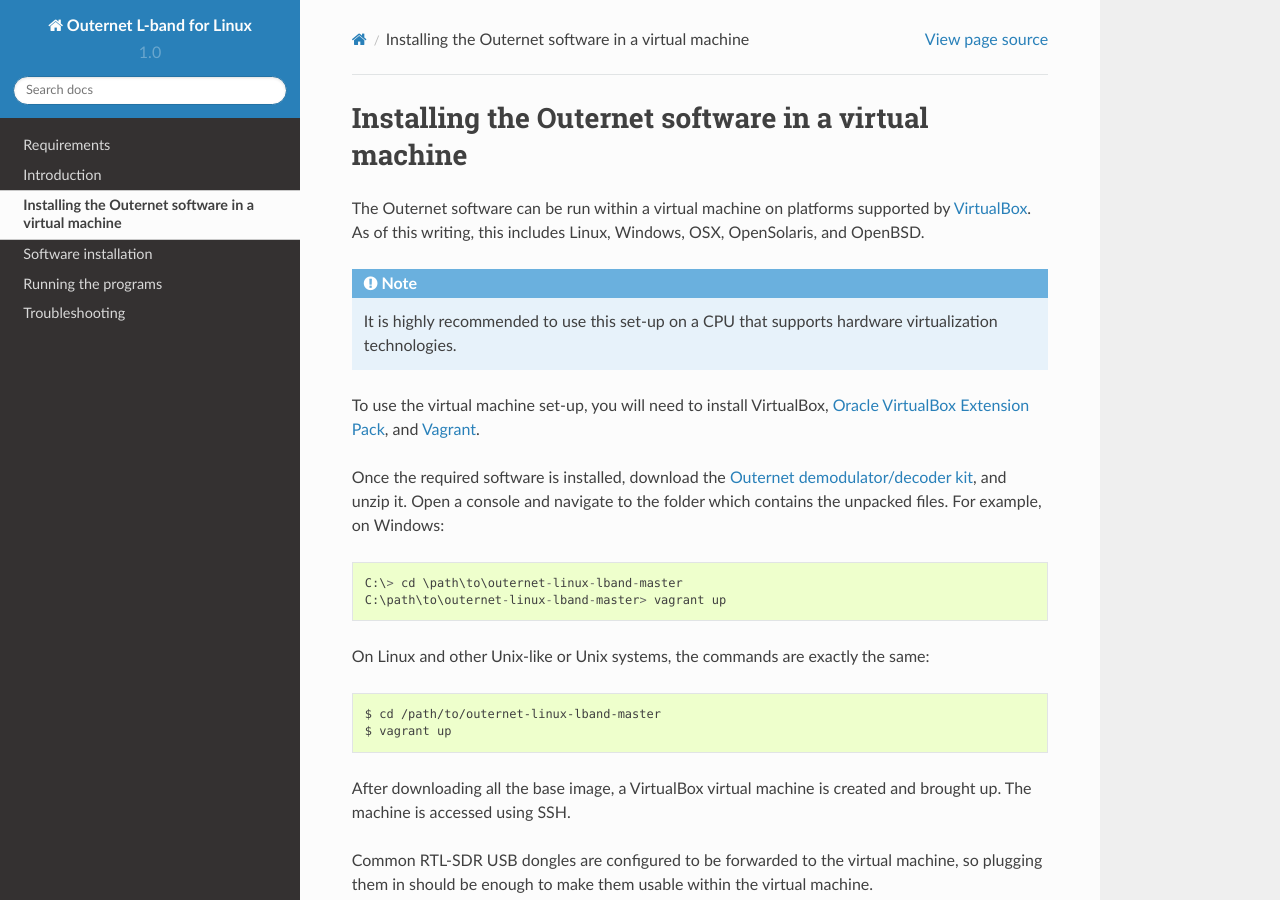
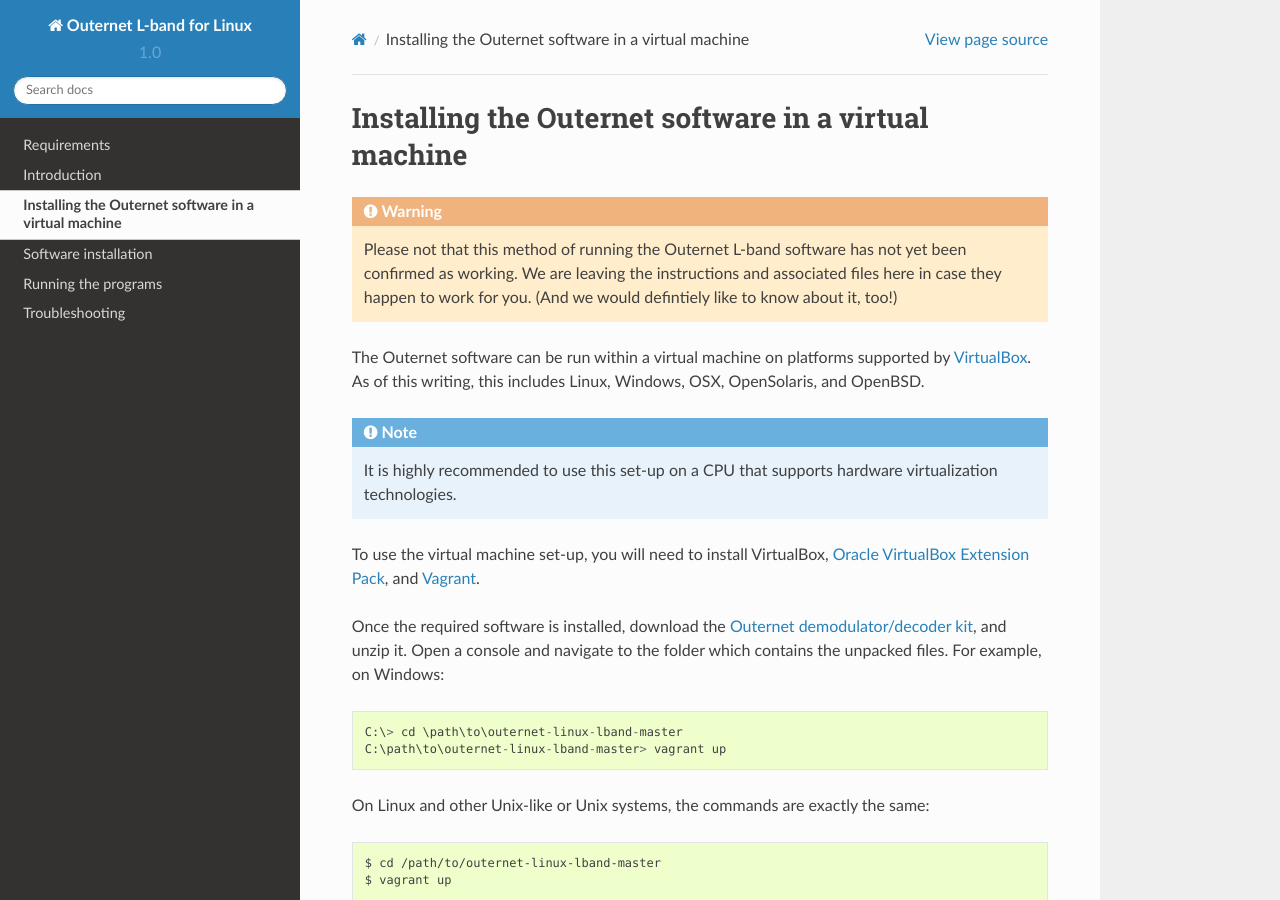
Before and after one commit to Othernet-Project/outernet-linux-lband, a Sphinx documentation site: the page built from docs/source/virtual.rst, in a window 1280 px wide and 900 px high. Built offline with Sphinx 7.4.7 and the Read the Docs theme 2.0.0, drawn with Linux system fonts in a browser that asks for light colours.

Commit message:
Add note about VM possibly not working
See #9

Signed-off-by: Branko Vukelic <branko@outernet.is>

```diff
--- a/docs/source/virtual.rst
+++ b/docs/source/virtual.rst
@@ -1,5 +1,11 @@
 Installing the Outernet software in a virtual machine
 =====================================================
+
+.. warning::
+    Please not that this method of running the Outernet L-band software has not
+    yet been confirmed as working. We are leaving the instructions and
+    associated files here in case they happen to work for you. (And we would
+    defintiely like to know about it, too!)
 
 The Outernet software can be run within a virtual machine on platforms
 supported by `VirtualBox <https://virtualbox.org/>`_. As of this writing, this
```
